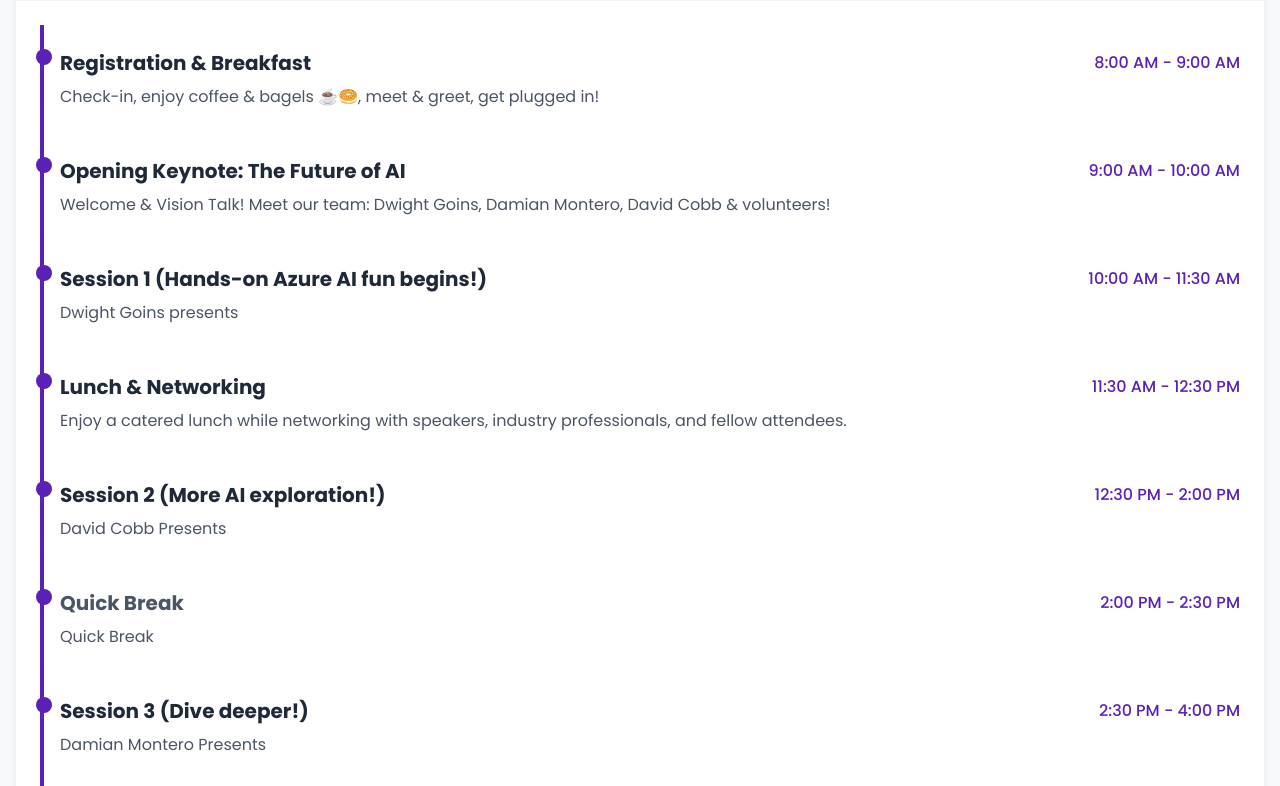
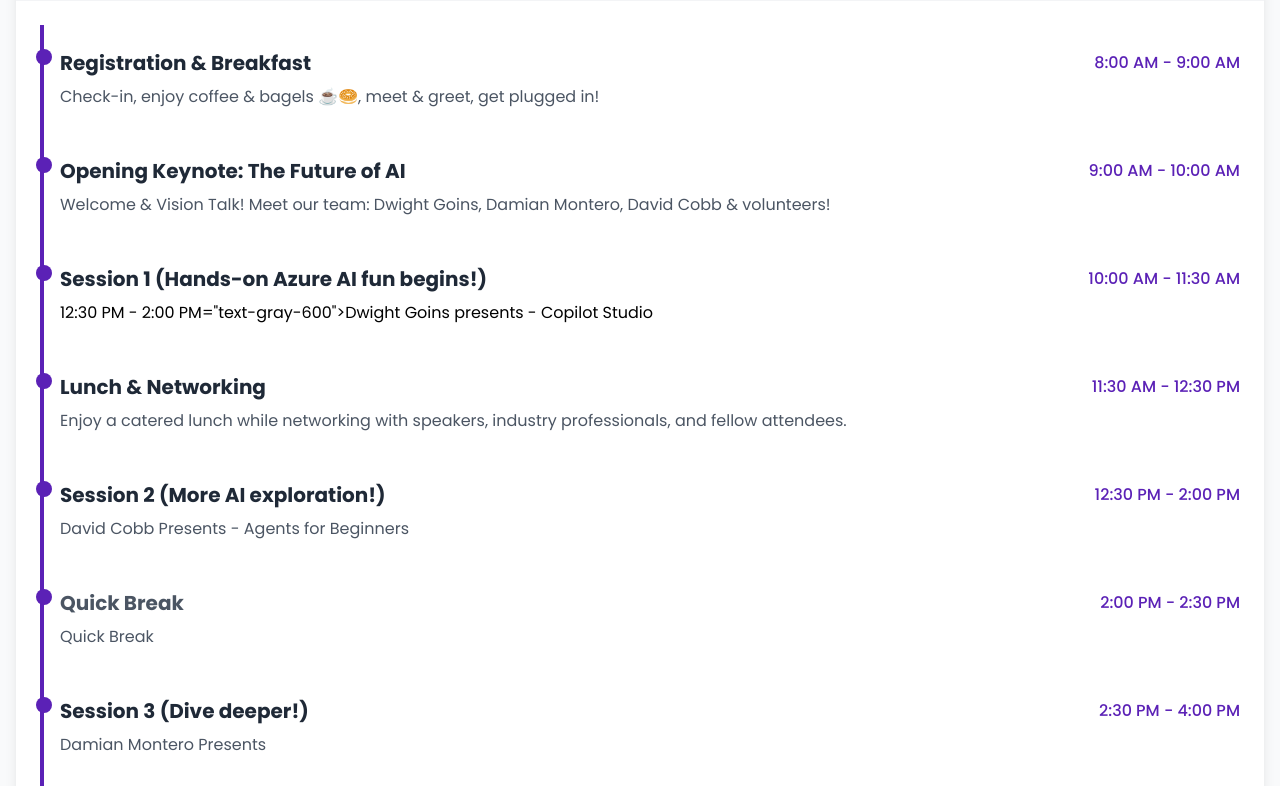
Before and after one commit to thedamian/AISkillsFest.com, a plain HTML site: page docs/index.html in a window 1280 px wide. Shown: the part 2011-2797 px from the top of the page. Drawn offline with nearby package versions, Linux system fonts and the light colour scheme.

Commit message:
Links per presenter

```diff
--- a/docs/index.html
+++ b/docs/index.html
@@ -97,8 +97,8 @@
             </div>
 
             <div class="hidden md:flex items-center space-x-8">
-                <!-- <a href="#" class="text-gray-700 hover:text-primary font-medium transition-colors">Home</a>
-                <a href="#about" class="text-gray-700 hover:text-primary font-medium transition-colors">About</a>-->
+
+                <a href="https://docs.google.com/presentation/d/1SayHRE7Zl8_rDvAZoc6k1hSj1k6TyvLzt_bPDOK6yDQ/edit?usp=sharing" target="_blank" class="text-gray-700 hover:text-primary font-medium transition-colors">Slides</a>
                 <a href="links" class="text-gray-700 hover:text-primary font-medium transition-colors">AI Links</a>
                 <a href="/copilot" class="text-gray-700 hover:text-primary font-medium transition-colors">Copilot Notes</a>
                 <a href="#location" class="text-gray-700 hover:text-primary font-medium transition-colors">Location</a>
@@ -277,7 +277,7 @@
                             <h3 class="text-xl font-bold text-gray-800">Session 1 (Hands-on Azure AI fun begins!)</h3>
                             <span class="text-primary font-medium">10:00 AM - 11:30 AM</span>
                         </div>
-                        <p class="text-gray-600">Dwight Goins presents</p>
+                        <p class                            <span class="text-primary font-medium">12:30 PM - 2:00 PM</span>="text-gray-600">Dwight Goins presents - <a href="https://copilotstudio.preview.microsoft.com/">Copilot Studio</a></p>
                     </div>
 
                     <div class="border-l-4 border-primary pl-4 py-6 relative">
@@ -295,7 +295,7 @@
                             <h3 class="text-xl font-bold text-gray-800">Session 2 (More AI exploration!)</h3>
                             <span class="text-primary font-medium">12:30 PM - 2:00 PM</span>
                         </div>
-                        <p class="text-gray-600">David Cobb Presents</p>
+                        <p class="text-gray-600">David Cobb Presents - <a href="https://github.com/microsoft/ai-agents-for-beginners">Agents for Beginners</a></p>
                     </div>
 
                     <div class="border-l-4 border-primary pl-4 py-6 relative">
```
